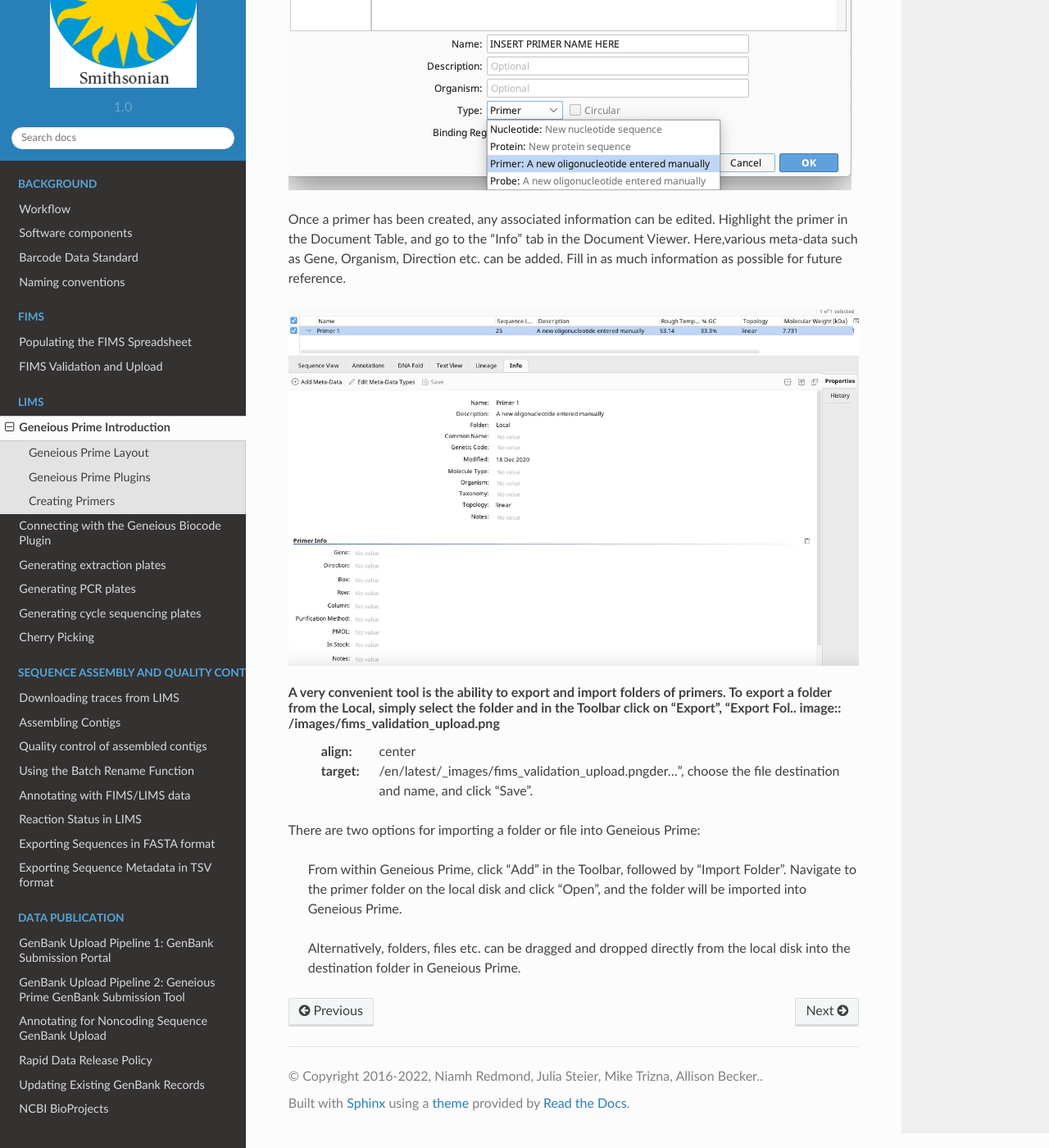
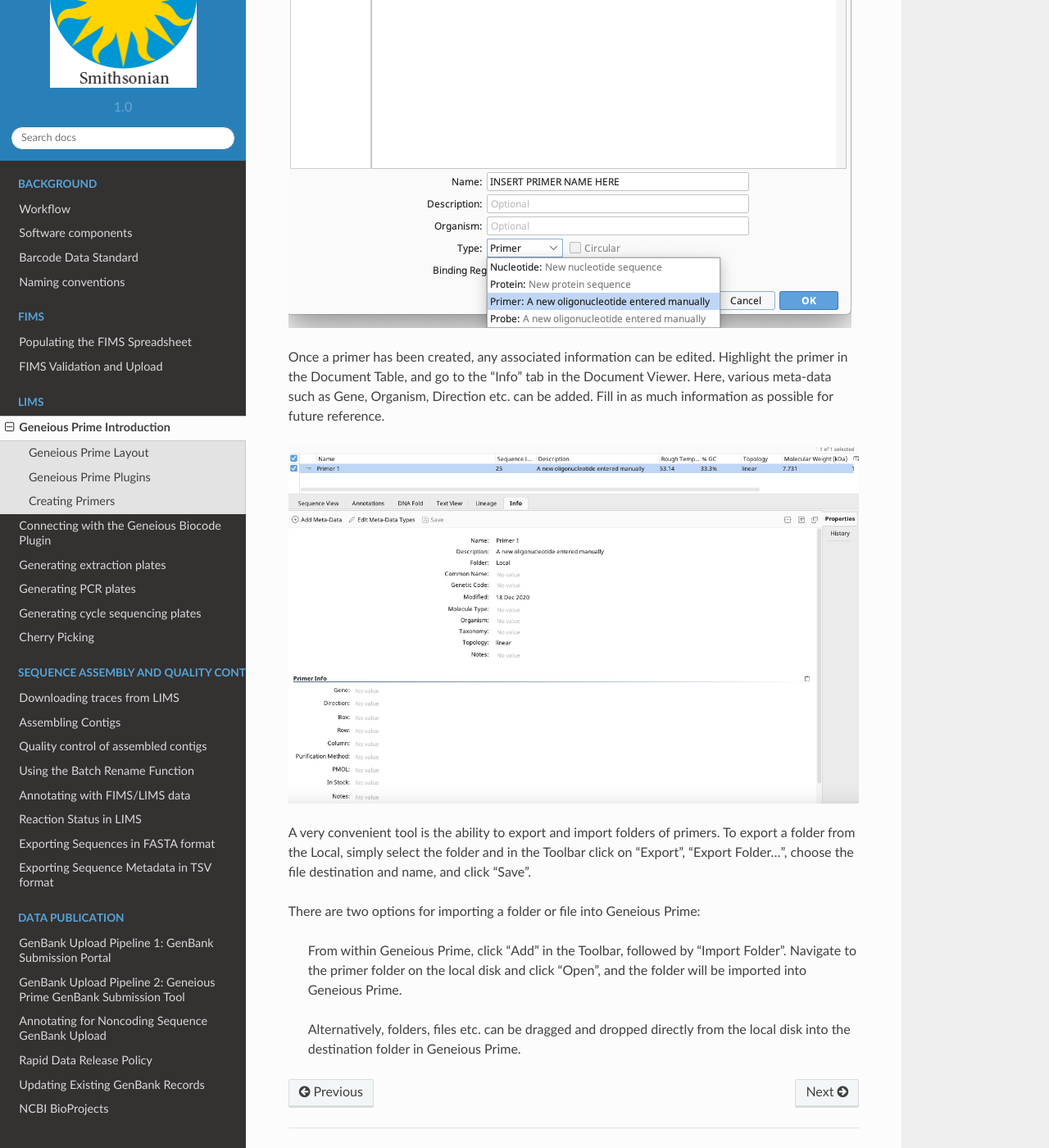
Before and after one commit to SIBarcodeNetwork/ReadtheDocsMaster, a Sphinx documentation site: the page built from Docs/geneious_intro.rst, in a window 1280 px wide and 1400 px high, scrolled down 2679 px. Shown: the whole window at 82% size. Built offline with Sphinx 7.4.7 and the Read the Docs theme 2.0.0, drawn with Linux system fonts in a browser that asks for light colours; some of the changed text lies outside the part shown.

Commit message:
Update geneious_intro.rst

```diff
--- a/Docs/geneious_intro.rst
+++ b/Docs/geneious_intro.rst
@@ -42,13 +50,11 @@
 
 .. image:: /images/primer_new_create.png
 
-Once a primer has been created, any associated information can be edited. Highlight the primer in the Document Table, and go to the "Info" tab in the Document Viewer. Here,various meta-data such as Gene, Organism, Direction etc. can be added. Fill in as much information as possible for future reference.
+Once a primer has been created, any associated information can be edited. Highlight the primer in the Document Table, and go to the "Info" tab in the Document Viewer. Here, various meta-data such as Gene, Organism, Direction etc. can be added. Fill in as much information as possible for future reference.
 
 .. image:: /images/primer_metadata.png
 
-A very convenient tool is the ability to export and import folders of primers. To export a folder from the Local, simply select the folder and in the Toolbar click on "Export", "Export Fol.. image:: /images/fims_validation_upload.png
-  :align: center
-  :target: /en/latest/_images/fims_validation_upload.pngder...", choose the file destination and name, and click "Save".
+A very convenient tool is the ability to export and import folders of primers. To export a folder from the Local, simply select the folder and in the Toolbar click on "Export", "Export Folder...", choose the file destination and name, and click "Save".
 
 There are two options for importing a folder or file into Geneious Prime:
 
```
Also changed, not shown: other parts of Docs/geneious_intro.rst (+9 -1 lines).
